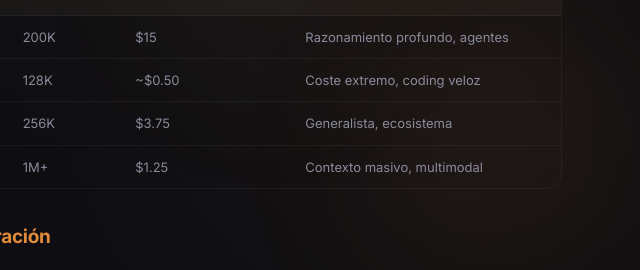
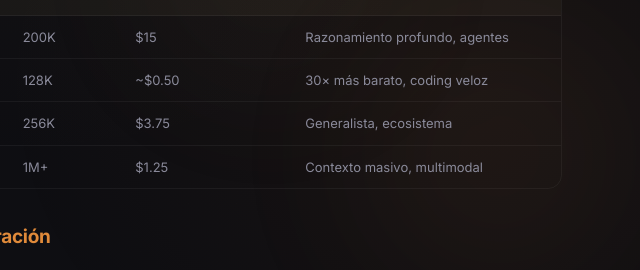
Before and after one commit to GS-RUN/prompt-engineering-course, a plain HTML site: page index.html in a window 1280 px wide. Shown: the part 517-787 px from the top of the page, 628-1268 px from the left. Drawn offline with Linux system fonts and the light colour scheme; animation ran at ten frames a second.

Commit message:
Fix DeepSeek cost description: 'coste extremo' → '30× más barato'

```diff
--- a/index.html
+++ b/index.html
@@ -228,7 +228,7 @@
 <table>
 <tr><th>Modelo</th><th>Empresa</th><th>Contexto</th><th>Precio (1M tok in)</th><th>Fortaleza</th></tr>
 <tr><td><strong>Claude Opus 4.7</strong></td><td>Anthropic</td><td>200K</td><td>$15</td><td>Razonamiento profundo, agentes</td></tr>
-<tr><td><strong>DeepSeek V4 Pro</strong></td><td>DeepSeek</td><td>128K</td><td>~$0.50</td><td>Coste extremo, coding veloz</td></tr>
+<tr><td><strong>DeepSeek V4 Pro</strong></td><td>DeepSeek</td><td>128K</td><td>~$0.50</td><td>30× más barato, coding veloz</td></tr>
 <tr><td><strong>GPT-5.5</strong></td><td>OpenAI</td><td>256K</td><td>$3.75</td><td>Generalista, ecosistema</td></tr>
 <tr><td><strong>Gemini 2.5 Pro</strong></td><td>Google</td><td>1M+</td><td>$1.25</td><td>Contexto masivo, multimodal</td></tr>
 </table>
```
